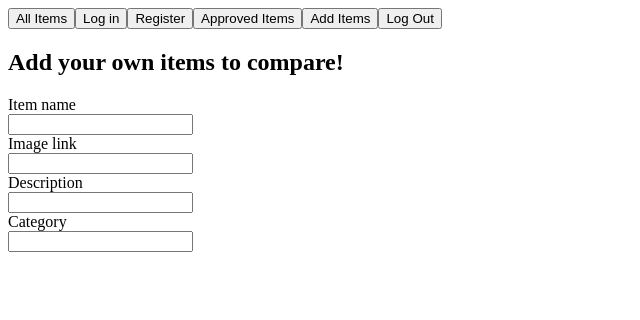
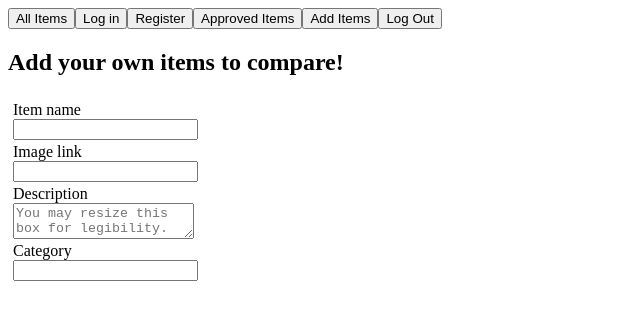
Before and after one commit to Glasman/comparing, a React (Vite) app: page /createItems in a window 1280 px wide. Shown: the top 320 px of the page, without its empty margins (0-640 px from the left). Built offline with nearby package versions, Linux system fonts and the light colour scheme.

Commit message:
added styling to CreateItems form

```diff
--- a/src/client/Components/CreateItems.jsx
+++ b/src/client/Components/CreateItems.jsx
@@ -10,14 +10,21 @@ function CreateItems() {
       <h2>Add your own items to compare!</h2>
       <div className="box">
         <label>Item name</label>
-        <input value={name} onChange={(e) => setName(e.target.value)} />
+        <input
+          value={name}
+          className="form-field"
+          onChange={(e) => setName(e.target.value)}
+        />
         <label>Image link</label>
         <input
           value={imageLink}
+          className="form-field"
           onChange={(e) => setImageLink(e.target.value)}
         />
         <label>Description</label>
-        <input
+        <textarea
+          className="form-field"
+          placeholder="You may resize this box for legibility."
           value={description}
           onChange={(e) => {
             setDescription(e.target.value);
@@ -26,6 +33,7 @@ function CreateItems() {
         <label>Category</label>
         <input
           value={category}
+          className="form-field"
           onChange={(e) => {
             setCategory(e.target.value);
           }}
--- a/src/client/index.css
+++ b/src/client/index.css
@@ -3,8 +3,17 @@ img {
   max-height: 450px;
 }
 
-.box{
+.box {
   display: flex;
   flex-direction: column;
-    align-items: flex-start;
+  align-items: flex-start;
 }
+
+.box div {
+  padding: 5px;
+  margin-bottom: 500px;
+}
+
+.form-field {
+  margin-bottom: 3px;
+}
```
